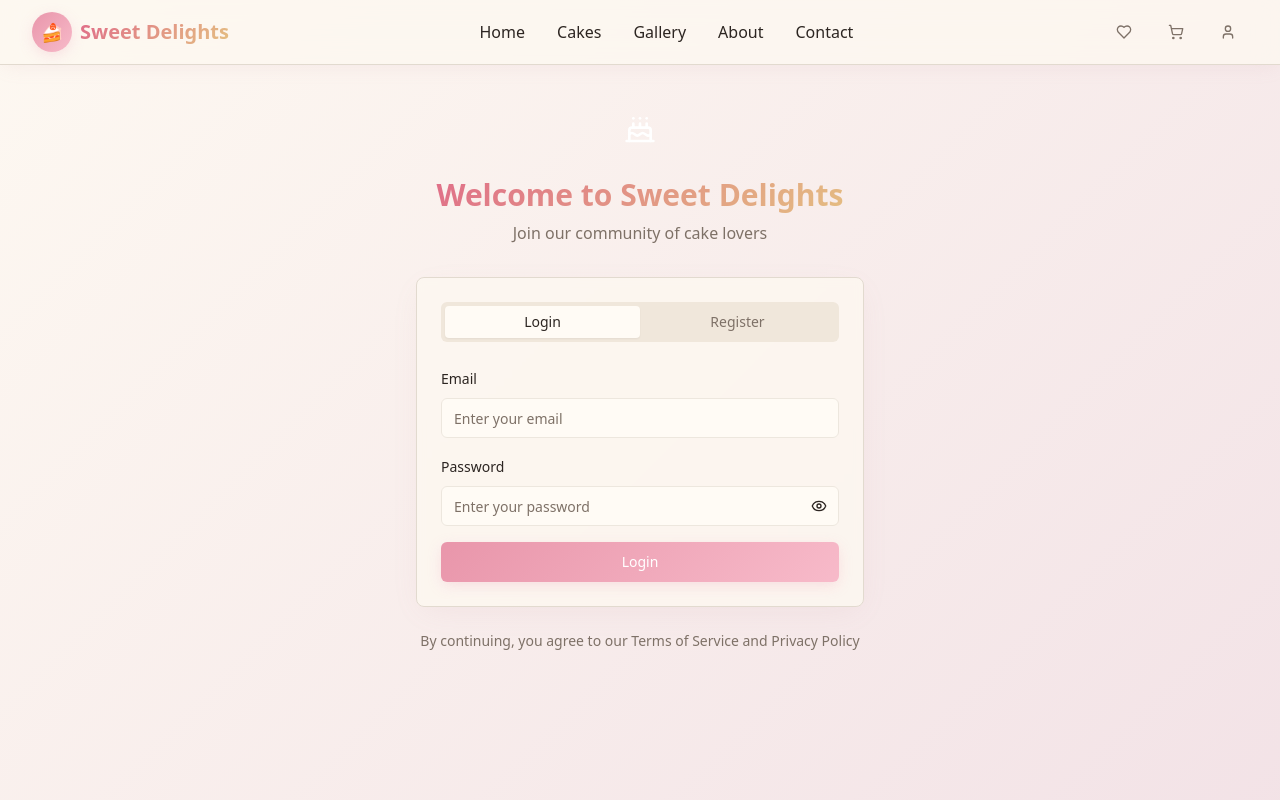
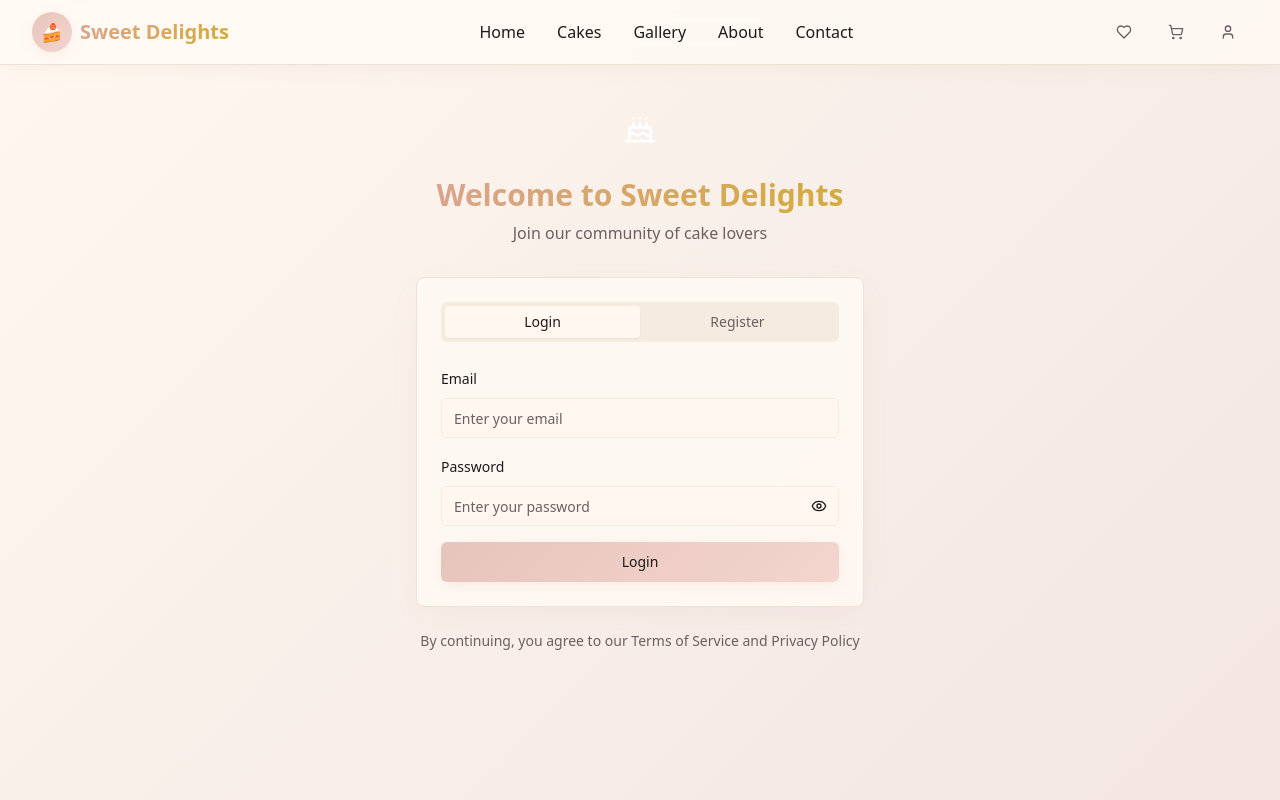
Before and after one commit to arbaj2002-dev/cake-canvas-co-pilot, a React (Vite) app: page /auth in a window 1280 px wide. Built offline with nearby package versions, Linux system fonts and the light colour scheme.

Commit message:
Refactor: Update color palette

```diff
--- a/src/index.css
+++ b/src/index.css
@@ -8,50 +8,50 @@ All colors MUST be HSL.
 
 @layer base {
   :root {
-    /* Bakery-inspired color palette */
-    --background: 35 100% 98%;
-    --foreground: 25 15% 15%;
+    /* Bakery color palette - Cream, Charcoal, Blush, Gold */
+    --background: 30 100% 97%;
+    --foreground: 350 7% 11%;
 
-    --card: 35 80% 97%;
-    --card-foreground: 25 15% 15%;
+    --card: 30 100% 98%;
+    --card-foreground: 350 7% 11%;
 
-    --popover: 35 100% 98%;
-    --popover-foreground: 25 15% 15%;
+    --popover: 30 100% 97%;
+    --popover-foreground: 350 7% 11%;
 
-    /* Warm rose primary */
-    --primary: 345 65% 75%;
-    --primary-foreground: 0 0% 100%;
-    --primary-glow: 345 80% 85%;
+    /* Blush accent as primary */
+    --primary: 12 48% 82%;
+    --primary-foreground: 350 7% 11%;
+    --primary-glow: 12 60% 88%;
 
-    /* Cream secondary */
-    --secondary: 35 60% 92%;
-    --secondary-foreground: 25 25% 25%;
+    /* Light cream secondary */
+    --secondary: 30 100% 95%;
+    --secondary-foreground: 350 7% 11%;
 
     /* Soft muted tones */
-    --muted: 35 40% 90%;
-    --muted-foreground: 25 10% 45%;
+    --muted: 30 50% 92%;
+    --muted-foreground: 350 7% 40%;
 
-    /* Golden accent */
-    --accent: 38 65% 75%;
-    --accent-foreground: 25 25% 15%;
+    /* Gold accent */
+    --accent: 45 64% 52%;
+    --accent-foreground: 350 7% 11%;
 
     --destructive: 0 75% 65%;
     --destructive-foreground: 0 0% 100%;
 
-    --border: 35 25% 85%;
-    --input: 35 30% 90%;
-    --ring: 345 65% 75%;
+    --border: 30 40% 88%;
+    --input: 30 50% 92%;
+    --ring: 12 48% 82%;
 
     /* Custom bakery gradients */
-    --gradient-hero: linear-gradient(135deg, hsl(35 80% 97%) 0%, hsl(345 40% 92%) 100%);
-    --gradient-card: linear-gradient(180deg, hsl(0 0% 100%) 0%, hsl(35 60% 97%) 100%);
-    --gradient-button: linear-gradient(135deg, hsl(345 65% 75%) 0%, hsl(345 80% 85%) 100%);
-    --gradient-accent: linear-gradient(135deg, hsl(38 65% 75%) 0%, hsl(35 70% 80%) 100%);
+    --gradient-hero: linear-gradient(135deg, hsl(30 100% 97%) 0%, hsl(12 40% 92%) 100%);
+    --gradient-card: linear-gradient(180deg, hsl(0 0% 100%) 0%, hsl(30 100% 97%) 100%);
+    --gradient-button: linear-gradient(135deg, hsl(12 48% 82%) 0%, hsl(12 60% 88%) 100%);
+    --gradient-accent: linear-gradient(135deg, hsl(45 64% 52%) 0%, hsl(45 70% 60%) 100%);
 
     /* Elegant shadows */
-    --shadow-soft: 0 4px 20px -4px hsl(345 30% 70% / 0.15);
-    --shadow-card: 0 8px 30px -8px hsl(345 25% 65% / 0.12);
-    --shadow-button: 0 4px 15px -2px hsl(345 65% 75% / 0.3);
+    --shadow-soft: 0 4px 20px -4px hsl(12 30% 70% / 0.15);
+    --shadow-card: 0 8px 30px -8px hsl(12 25% 65% / 0.12);
+    --shadow-button: 0 4px 15px -2px hsl(12 48% 82% / 0.3);
 
     /* Smooth transitions */
     --transition-smooth: all 0.3s cubic-bezier(0.4, 0, 0.2, 1);
@@ -165,7 +165,7 @@ All colors MUST be HSL.
   }
 
   .text-gradient {
-    background: linear-gradient(135deg, hsl(345 65% 65%) 0%, hsl(38 65% 70%) 100%);
+    background: linear-gradient(135deg, hsl(12 48% 72%) 0%, hsl(45 64% 52%) 100%);
     -webkit-background-clip: text;
     -webkit-text-fill-color: transparent;
     background-clip: text;
@@ -180,7 +180,7 @@ All colors MUST be HSL.
 
   .hero-text {
     @apply text-4xl md:text-6xl font-bold leading-tight;
-    background: linear-gradient(135deg, hsl(345 65% 65%) 0%, hsl(38 65% 70%) 100%);
+    background: linear-gradient(135deg, hsl(12 48% 72%) 0%, hsl(45 64% 52%) 100%);
     -webkit-background-clip: text;
     -webkit-text-fill-color: transparent;
     background-clip: text;
```
